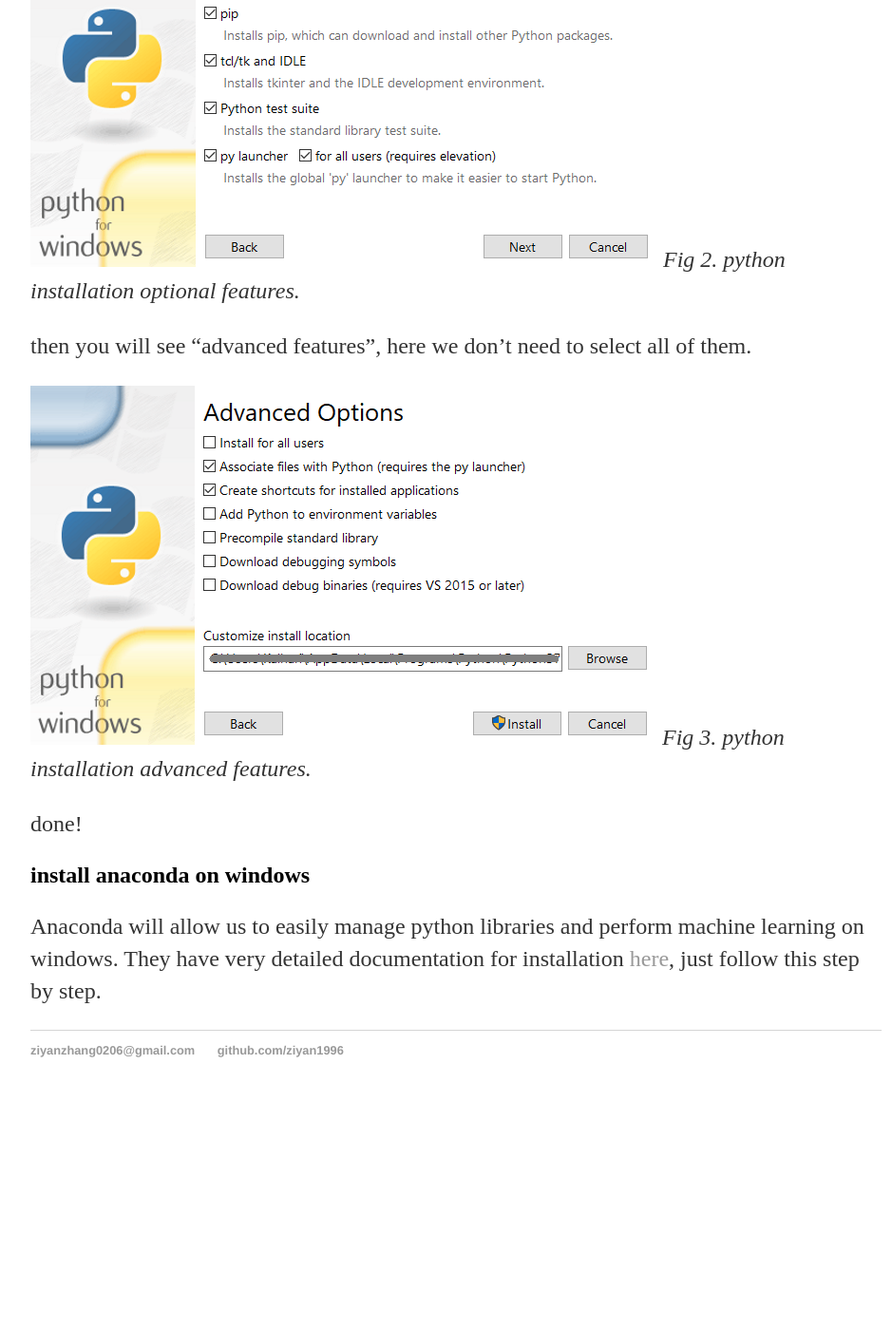
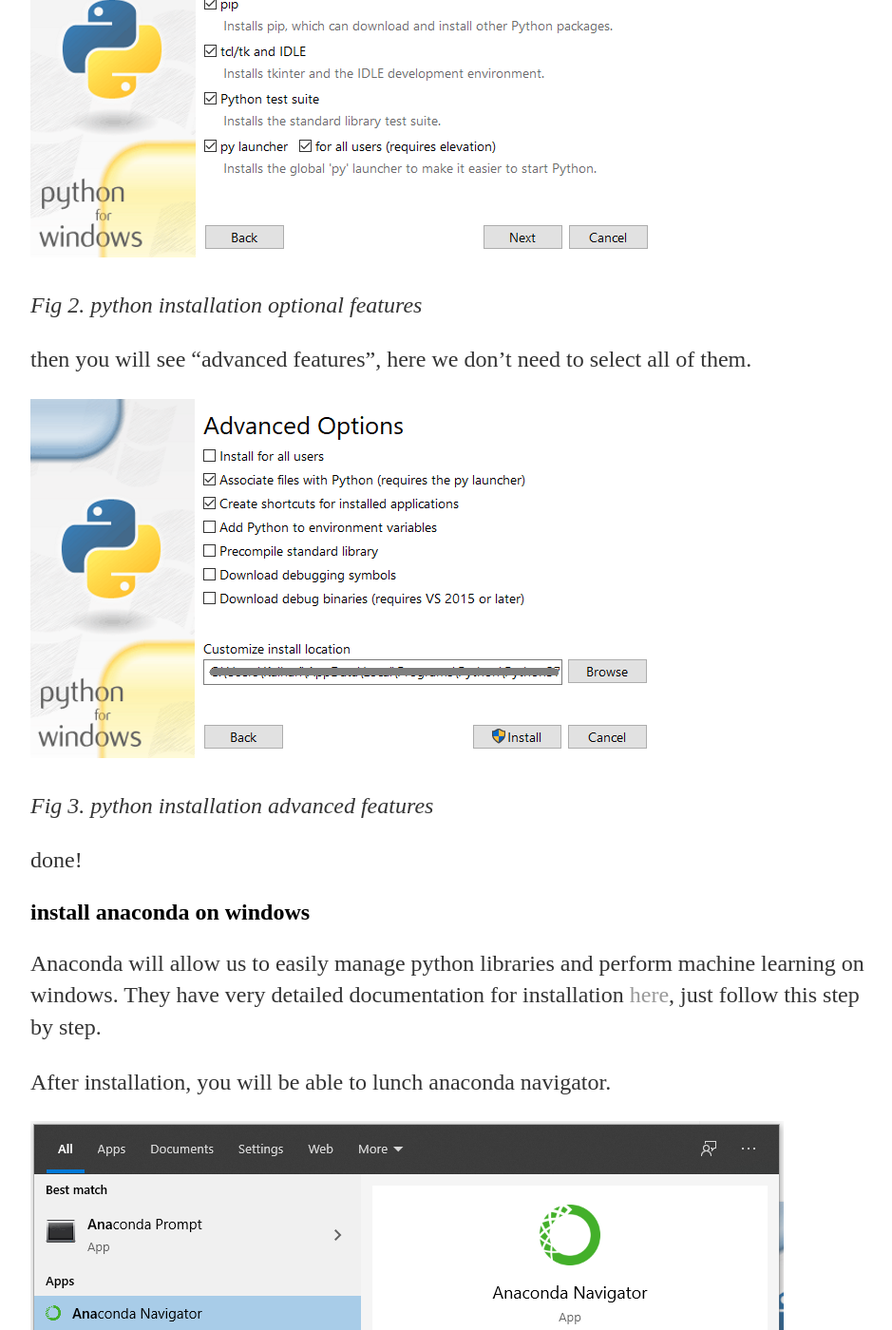
Before and after one commit to ziyan1996/ziyan1996.github.io, a Jekyll site: the page built from _posts/2020-03-23-prerequisites.md, in a window 1280 px wide and 1400 px high, scrolled down 1577 px. Shown: the whole window at 95% size, without its empty margins (160-1099 px from the left). Built offline with Jekyll 4.4.1, drawn with Linux system fonts in a browser that asks for light colours; before the commit the page ends 2750 px from its top, so only the background shows below that; some of the changed text lies outside the part shown.

Commit message:
Update 2020-03-23-prerequisites.md

```diff
--- a/_posts/2020-03-23-prerequisites.md
+++ b/_posts/2020-03-23-prerequisites.md
@@ -7,24 +7,33 @@
 first, let's install some stuff
 
 ## download Python 3.8.2 for windows
-Unlike most Unix systems and services, Windows does not include a system supported installation of Python. To make Python available on Windows, first download the installer [here](https://www.python.org/downloads/windows/)
+Unlike most Unix systems and services, Windows does not include a system supported installation of Python. To make Python available on Windows, first download the installer [here](https://www.python.org/downloads/windows/).
 
 select the "windows x86-64 excecutable installer"
+
 ![1]({{ '/assets/images/py_1.png' | relative_url }})
 {: style="width: 400px; max-width: 100%;"}
-*Fig 1. python releases for windows.*
+*Fig 1. python releases for windows*
 
 start the installation, and for the "optional features", you can select all of them, pip will be extremely useful since it allow you to easily install other python packages in the future.
 
-![2](/assets/images/py_2.png)
-*Fig 2. python installation optional features.*
+![2]({{ '/assets/images/py_2.png' | relative_url }})
+{: style="width: 400px; max-width: 100%;"}
+*Fig 2. python installation optional features*
 
 then you will see "advanced features", here we don't need to select all of them.
 
-![3](/assets/images/py_3.png)
-*Fig 3. python installation advanced features.*
+![3]({{ '/assets/images/py_3.png' | relative_url }})
+{: style="width: 400px; max-width: 100%;"}
+*Fig 3. python installation advanced features*
 
 done!
 
 ## install anaconda on windows
 Anaconda will allow us to easily manage python libraries and perform machine learning on windows. They have very detailed documentation for installation [here](https://docs.anaconda.com/anaconda/install/windows/), just follow this step by step.
+
+After installation, you will be able to lunch anaconda navigator.
+
+![4]({{ '/assets/images/anaconda_1.png' | relative_url }})
+{: style="width: 400px; max-width: 100%;"}
+*Fig 4. anaconda navigator*
```
